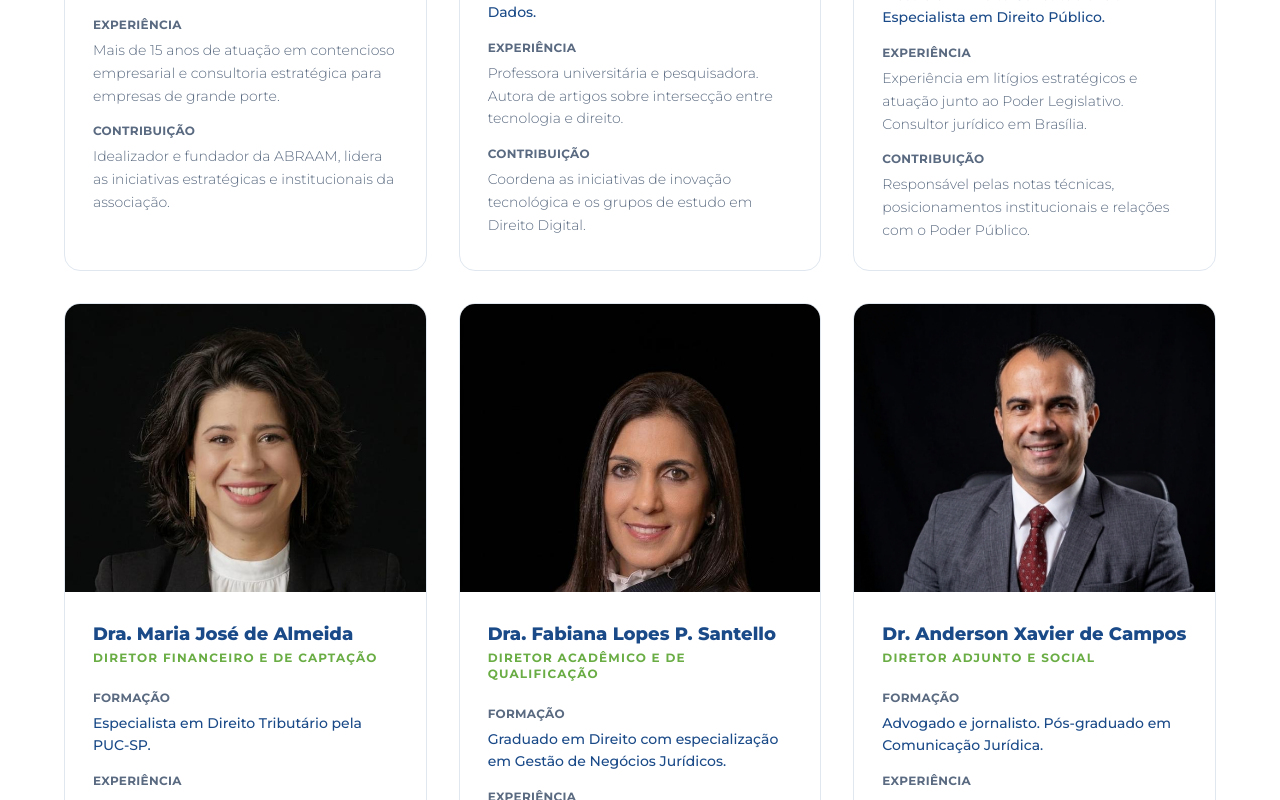
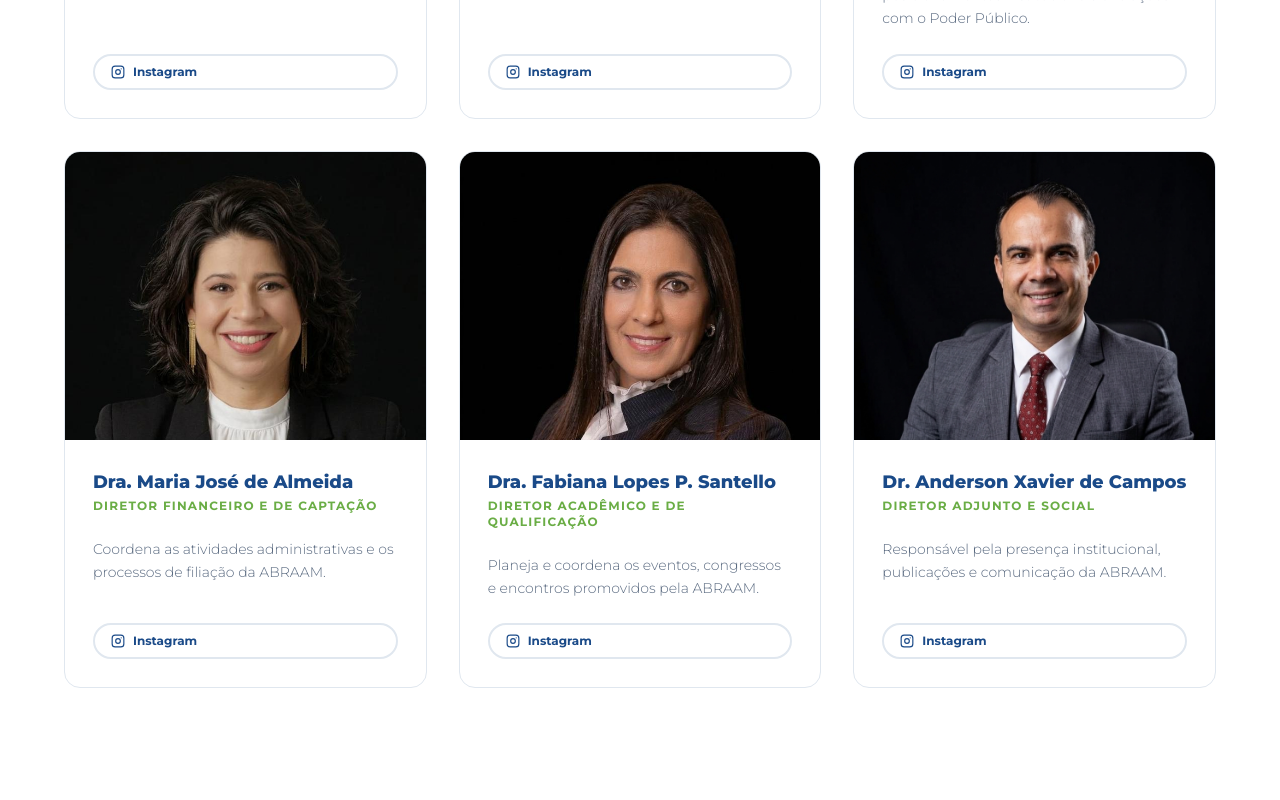
Before and after one commit to enzocampos/abraam-site, a Next.js app: page /diretoria in a window 1280 px wide. Shown: the part 1240-2040 px from the top of the page. Built offline with nearby package versions, Linux system fonts and the light colour scheme.

Commit message:
Inserindo botão do instagram

```diff
--- a/app/diretoria/page.tsx
+++ b/app/diretoria/page.tsx
@@ -8,9 +8,8 @@ const board = [
     initial: "S",
     photo: "/diretoria/DrSilvioSantello.jpeg",
     photoPosition: "center 10%",
-    formation: "Graduado em Direito pela USP. Pós-graduado em Direito Empresarial.",
-    experience: "Mais de 15 anos de atuação em contencioso empresarial e consultoria estratégica para empresas de grande porte.",
     contribution: "Idealizador e fundador da ABRAAM, lidera as iniciativas estratégicas e institucionais da associação.",
+    instagram: "https://www.instagram.com/silviosantello.adv",
   },
   {
     name: "Dr. Daniel Freitas",
@@ -18,9 +17,8 @@ const board = [
     initial: "D",
     photo: "/diretoria/DrDanielFreitas.jpeg",
     photoPosition: "center 10%",
-    formation: "Mestre em Direito Digital pela FGV. Especialista em LGPD e Privacidade de Dados.",
-    experience: "Professora universitária e pesquisadora. Autora de artigos sobre intersecção entre tecnologia e direito.",
     contribution: "Coordena as iniciativas de inovação tecnológica e os grupos de estudo em Direito Digital.",
+    instagram: "https://www.instagram.com/eusou.danielfreitas",
   },
   {
     name: "Dra. Caroline Oliva Bromerschenckel",
@@ -28,9 +26,8 @@ const board = [
     initial: "C",
     photo: "/diretoria/DraCarolineOliva.jpeg",
     photoPosition: "center 10%",
-    formation: "Mestre em Direito Constitucional. Especialista em Direito Público.",
-    experience: "Experiência em litígios estratégicos e atuação junto ao Poder Legislativo. Consultor jurídico em Brasília.",
     contribution: "Responsável pelas notas técnicas, posicionamentos institucionais e relações com o Poder Público.",
+    instagram: "https://www.instagram.com/caroline.bromerschenckel",
   },
   {
     name: "Dra. Maria José de Almeida",
@@ -38,19 +35,17 @@ const board = [
     initial: "M",
     photo: "/diretoria/DraMariaAlmeida.jpeg",
     photoPosition: "center 10%",
-    formation: "Especialista em Direito Tributário pela PUC-SP.",
-    experience: "15 anos de experiência em consultoria tributária para empresas de médio e grande porte.",
     contribution: "Coordena as atividades administrativas e os processos de filiação da ABRAAM.",
+    instagram: "https://www.instagram.com/maria.almeida.adv",
   },
   {
     name: "Dra. Fabiana Lopes P. Santello",
     role: "Diretor Acadêmico e de Qualificação",
     initial: "F",
     photo: "/diretoria/DraFabianaSantello.jpeg",
-    photoPosition: "center 10%",
-    formation: "Graduado em Direito com especialização em Gestão de Negócios Jurídicos.",
-    experience: "Experiência em organização de congressos jurídicos e relações institucionais.",
+    photoPosition: "center 20%",
     contribution: "Planeja e coordena os eventos, congressos e encontros promovidos pela ABRAAM.",
+    instagram: "https://www.instagram.com/prof.fabianalopes",
   },
   {
     name: "Dr. Anderson Xavier de Campos",
@@ -58,9 +53,8 @@ const board = [
     initial: "A",
     photo: "/diretoria/DrAndersonCampos.png",
     photoPosition: "center 10%",
-    formation: "Advogado e jornalisto. Pós-graduado em Comunicação Jurídica.",
-    experience: "Ampla experiência em comunicação corporativa no setor jurídico e produção de conteúdo especializado.",
     contribution: "Responsável pela presença institucional, publicações e comunicação da ABRAAM.",
+    instagram: "https://www.instagram.com/andersoncampos.advogado",
   },
 ];
 
@@ -158,26 +152,25 @@ export default function DiretoriaPage() {
                     {member.role}
                   </p>
 
-                  <div className="space-y-4 text-sm flex-1">
-                    <div>
-                      <span className="text-[#5a6a80] text-xs font-bold uppercase tracking-wide block mb-1.5">
-                        Formação
-                      </span>
-                      <p className="text-[#1a4a88] font-medium leading-relaxed">{member.formation}</p>
-                    </div>
-                    <div>
-                      <span className="text-[#5a6a80] text-xs font-bold uppercase tracking-wide block mb-1.5">
-                        Experiência
-                      </span>
-                      <p className="text-[#5a6a80] font-light leading-relaxed">{member.experience}</p>
-                    </div>
-                    <div>
-                      <span className="text-[#5a6a80] text-xs font-bold uppercase tracking-wide block mb-1.5">
-                        Contribuição
-                      </span>
-                      <p className="text-[#5a6a80] font-light leading-relaxed">{member.contribution}</p>
-                    </div>
+                  <div className="text-sm flex-1">
+                    <p className="text-[#5a6a80] font-light leading-relaxed">{member.contribution}</p>
                   </div>
+
+                  {member.instagram && (
+                    <a
+                      href={member.instagram}
+                      target="_blank"
+                      rel="noopener noreferrer"
+                      className="mt-6 inline-flex items-center gap-2 px-4 py-2 border-2 border-[#e0e7ef] text-[#1a4a88] text-xs font-bold rounded-full hover:border-[#E1306C] hover:text-[#E1306C] transition-colors"
+                    >
+                      <svg xmlns="http://www.w3.org/2000/svg" width="14" height="14" viewBox="0 0 24 24" fill="none" stroke="currentColor" strokeWidth="2" strokeLinecap="round" strokeLinejoin="round">
+                        <rect x="2" y="2" width="20" height="20" rx="5" ry="5"/>
+                        <circle cx="12" cy="12" r="4"/>
+                        <circle cx="17.5" cy="6.5" r="1" fill="currentColor" stroke="none"/>
+                      </svg>
+                      Instagram
+                    </a>
+                  )}
                 </div>
               </div>
             ))}
```
